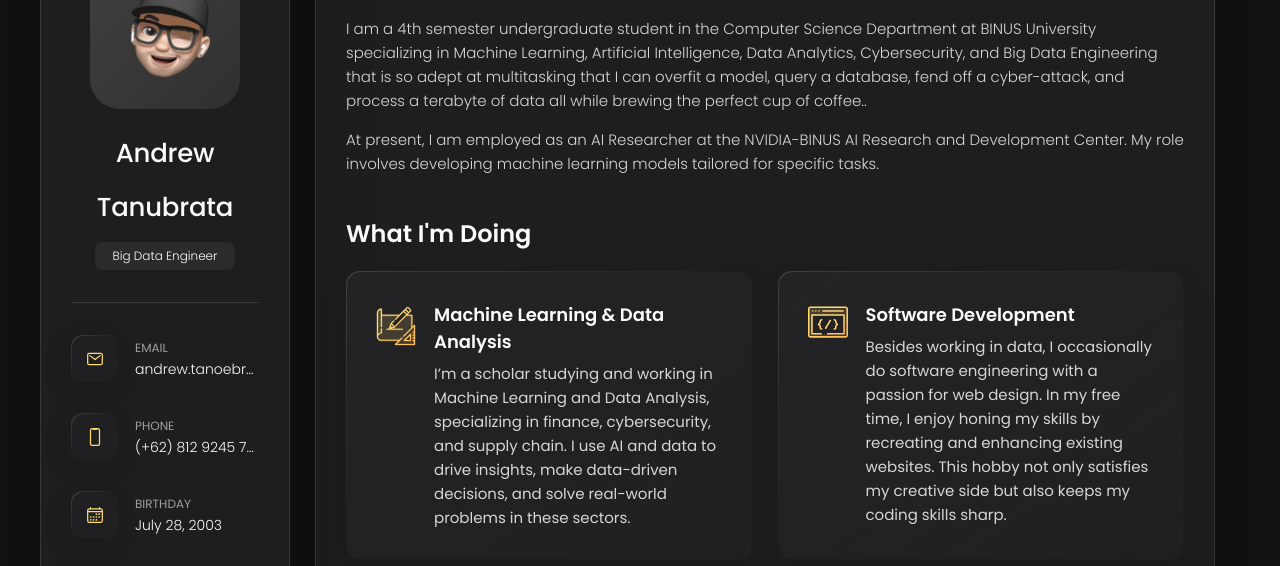
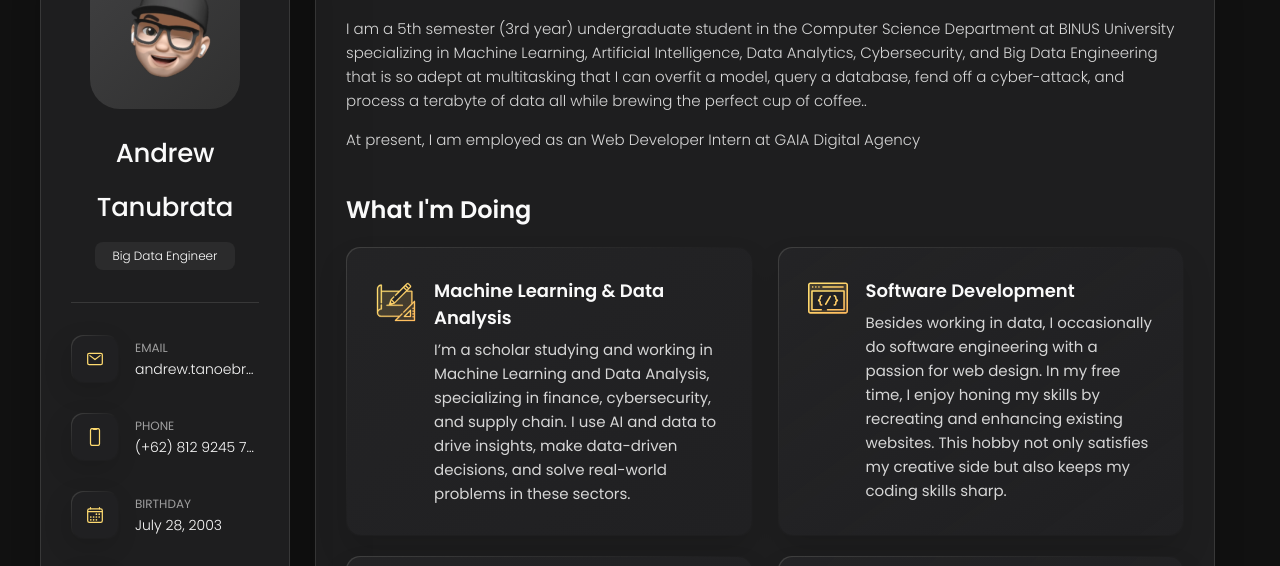
Before and after one commit to andresquee/andresquee.github.io, a plain HTML site: page index.html in a window 1280 px wide. Shown: the part 162-728 px from the top of the page. Drawn offline with nearby package versions, Linux system fonts and the light colour scheme.

Commit message:
Update index.html

```diff
--- a/index.html
+++ b/index.html
@@ -194,12 +194,12 @@
 
         <section class="about-text">
           <p>
-            I am a 4th semester undergraduate student in the Computer Science Department at BINUS University specializing in Machine Learning, Artificial Intelligence, Data Analytics, Cybersecurity, and Big Data Engineering that is so adept at multitasking that I can overfit a model, query a database, fend off a cyber-attack, and process a terabyte of data all while brewing the perfect cup of coffee..
+            I am a 5th semester (3rd year) undergraduate student in the Computer Science Department at BINUS University specializing in Machine Learning, Artificial Intelligence, Data Analytics, Cybersecurity, and Big Data Engineering that is so adept at multitasking that I can overfit a model, query a database, fend off a cyber-attack, and process a terabyte of data all while brewing the perfect cup of coffee..
           </p>
 
           <p>
-            At present, I am employed as an AI Researcher
-            at the NVIDIA-BINUS AI Research and Development Center. My role involves developing machine learning models tailored for specific tasks.
+            At present, I am employed as an Web Developer Intern
+            at GAIA Digital Agency
           </p>
         </section>
 
```
